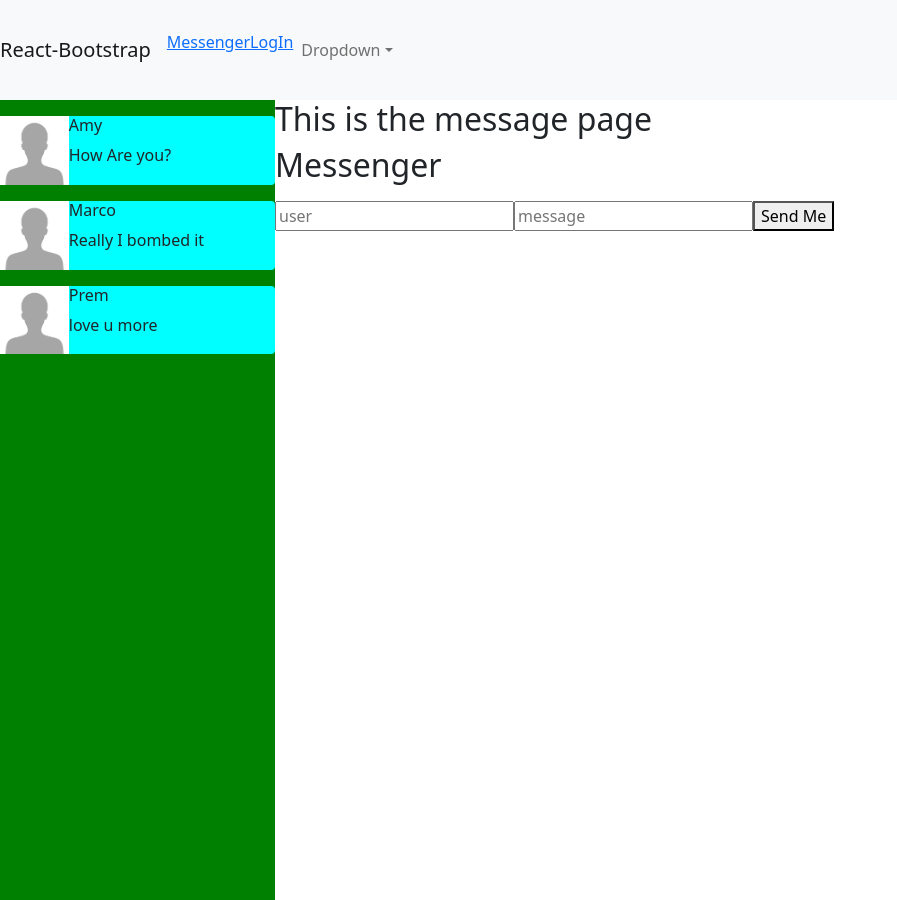
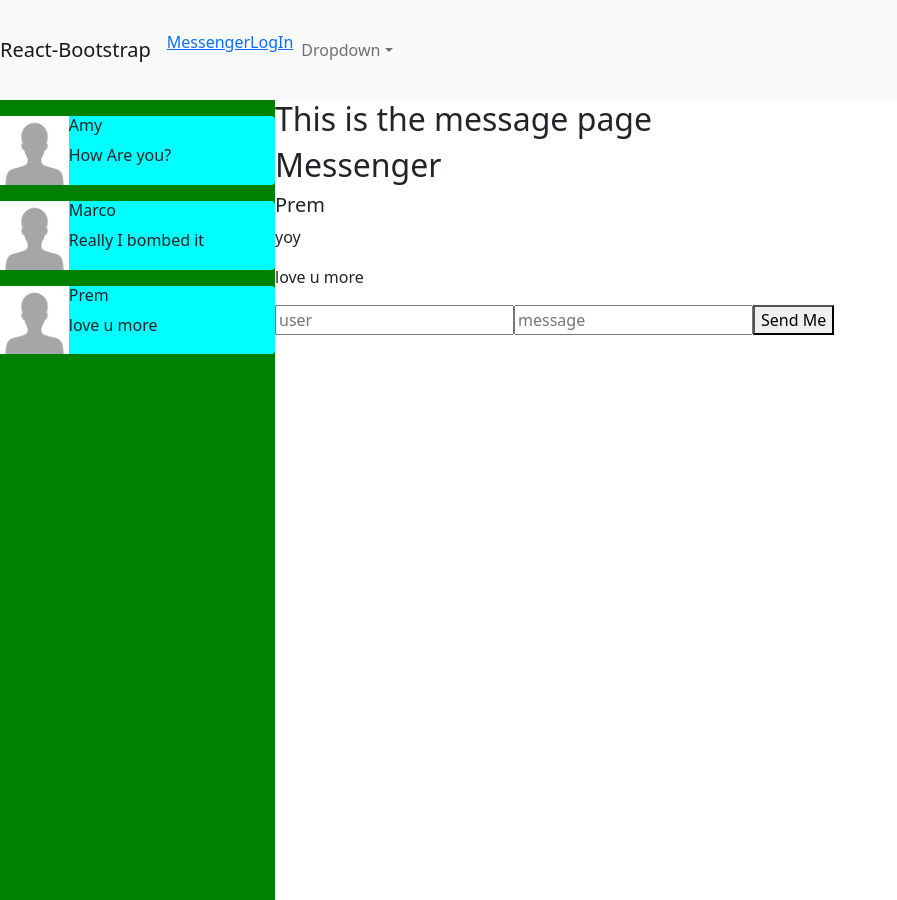
Before and after one commit to SethY8s/Facebook-Clone, a React (Create React App) app: page /message in a window 1280 px wide. Shown: the whole page, without its empty margins (0-897 px from the left). Built offline with nearby package versions, Linux system fonts and the light colour scheme; no server answers.

Commit message:
fixed reducer making current friend an object

```diff
--- a/src/comp/message/Message.tsx
+++ b/src/comp/message/Message.tsx
@@ -18,7 +18,7 @@ const Message: React.FunctionComponent<friendProps> = ({ currentFriend }) => {
     <div className="w-75 d-flex flex-column">
       <h2>Messenger</h2>
       <h5>{currentFriend.name}</h5>
-
+      {currentFriend.friendMessage.map(el=> <p>{el}</p>)}
     </div>
   );
 };
--- a/src/redux/users/user-reducer.js
+++ b/src/redux/users/user-reducer.js
@@ -24,12 +24,12 @@ const INITIAL_STATE = {
       myMessage: ['love chu', 'gn babe'],
     },
   ],
-  currentFriend: [{
+  currentFriend: {
     id: 3,
     name: 'Prem',
     friendMessage: ['yoy', 'love u more'],
     myMessage: ['love chu', 'gn babe'],
-  }],
+  },
 };
 
 const userReducer = (state = INITIAL_STATE, action) => {
```
